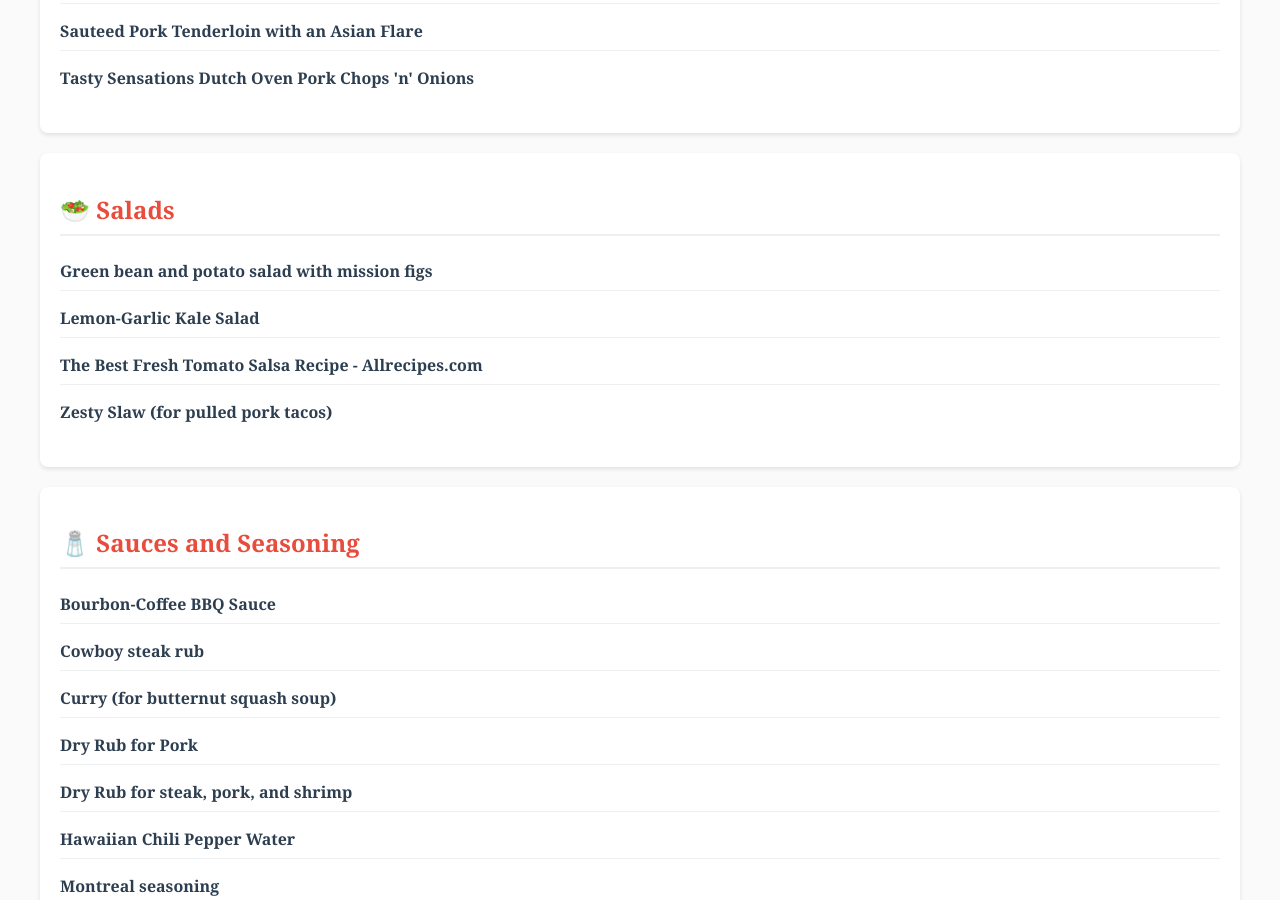
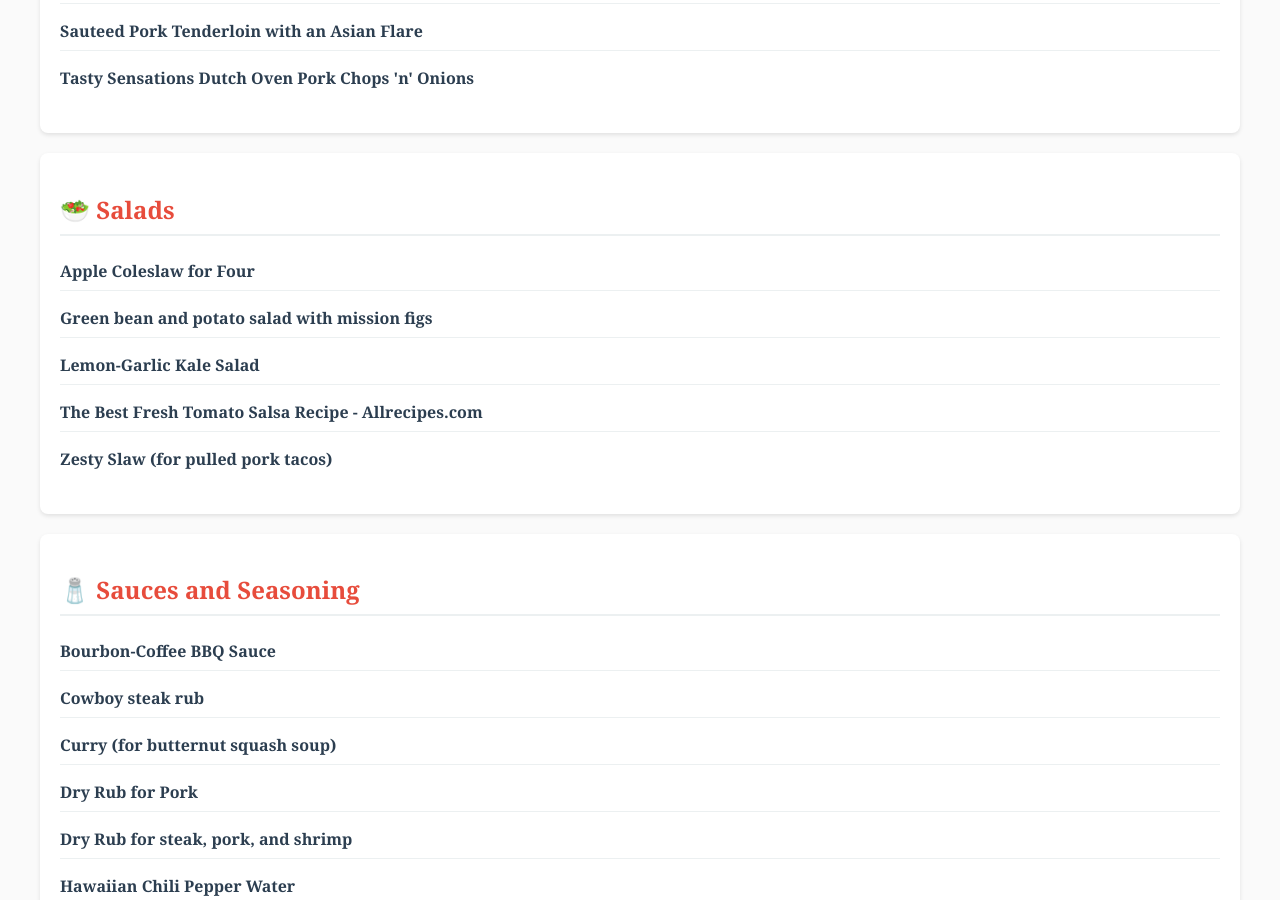
Before and after one commit to paulabrams/recipes, a Jekyll site: the page index.html, which Jekyll copies as it is, in a window 1280 px wide and 900 px high, scrolled down 4688 px. Built offline with Jekyll 4.4.1, drawn with Linux system fonts in a browser that asks for light colours.

Commit message:
Update index.html

```diff
--- a/index.html
+++ b/index.html
@@ -212,6 +212,7 @@
     <div class="category">
         <h2>🥗 Salads</h2>
         <ul class="recipe-list">
+            <li><a href="Salads/Apple%20Coleslaw%20for%20Four.html" class="recipe-name">Apple Coleslaw for Four</a></li>
             <li><a href="Salads/Green%20bean%20and%20potato%20salad%20with%20mission%20figs.html" class="recipe-name">Green bean and potato salad with mission figs</a></li>
             <li><a href="Salads/Lemon-Garlic%20Kale%20Salad.html" class="recipe-name">Lemon-Garlic Kale Salad</a></li>
             <li><a href="Salads/The%20Best%20Fresh%20Tomato%20Salsa%20Recipe%20-%20Allrecipes.com.html" class="recipe-name">The Best Fresh Tomato Salsa Recipe - Allrecipes.com</a></li>
```
